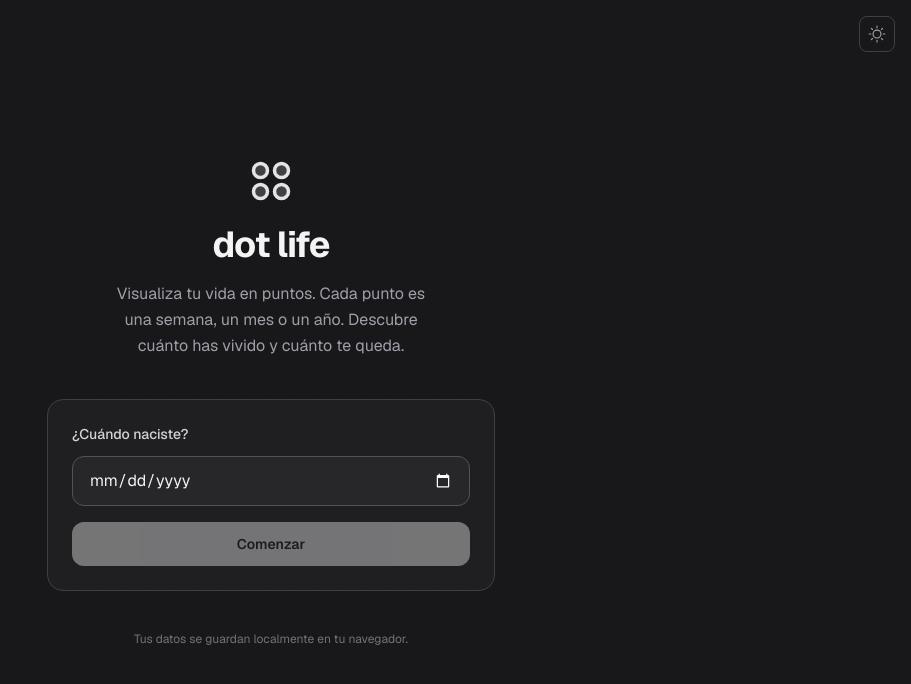
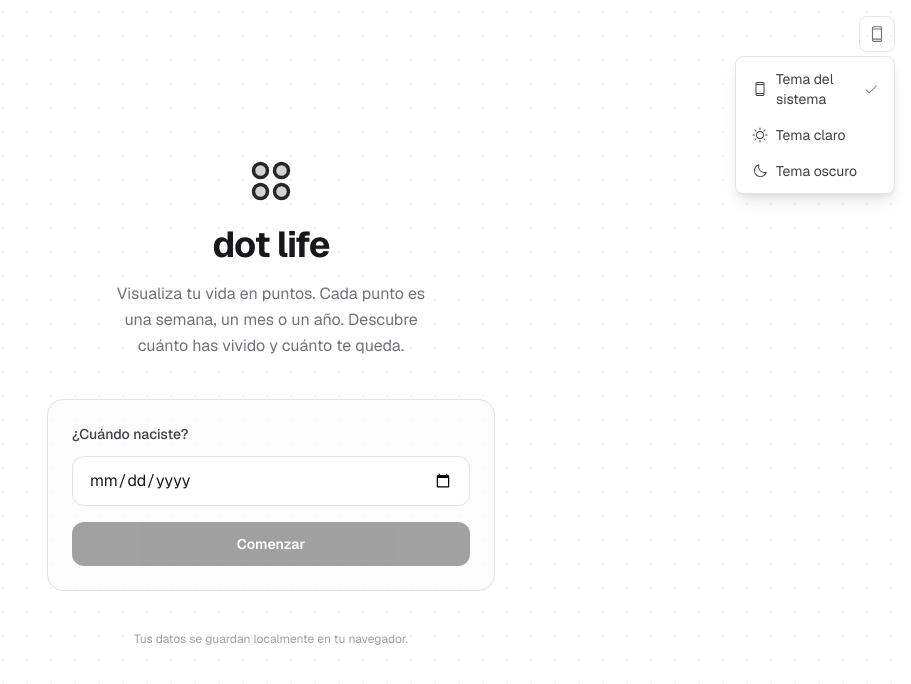
Before and after one commit to jolle11/dot-life, a Next.js app: page / in a window 1280 px wide. Both pictures are taken after a click on the button "Cambiar tema". Shown: the top 684 px of the page, without its empty margins (369-1280 px from the left). Built offline with nearby package versions, Linux system fonts and the light colour scheme.

Commit message:
chore: improve theme detection and consolidate component imports

```diff
--- a/components/MilestoneEditor.tsx
+++ b/components/MilestoneEditor.tsx
@@ -7,7 +7,6 @@ import {
   Check,
   PencilSimple,
   Plus,
-  Star,
   Trash,
   X,
 } from "@phosphor-icons/react";
@@ -164,24 +163,7 @@ export function MilestoneEditor({ milestones, onChange, birthDate }: Props) {
   }
 
   return (
-    <div className="rounded-xl border border-zinc-200 p-4 dark:border-zinc-700">
-      <div className="mb-3 flex items-center justify-between">
-        <div className="flex items-center gap-1.5 text-sm font-medium text-zinc-500 dark:text-zinc-400">
-          <Star size={16} weight="fill" />
-          {t.milestones} ({milestones.length})
-        </div>
-        {!adding && (
-          <button
-            type="button"
-            onClick={() => { setAdding(true); setEditingId(null); }}
-            className="flex items-center gap-1 rounded-md border border-dashed border-zinc-300 px-2.5 py-1 text-xs text-zinc-400 transition-colors hover:border-zinc-400 hover:text-zinc-600 dark:border-zinc-600 dark:text-zinc-500 dark:hover:border-zinc-500 dark:hover:text-zinc-300"
-          >
-            <Plus size={12} weight="bold" />
-            {t.addMilestone}
-          </button>
-        )}
-      </div>
-
+    <div>
       {/* Milestone list */}
       {milestones.length > 0 && (
         <div className="mb-3 flex flex-wrap gap-2">
@@ -234,7 +216,7 @@ export function MilestoneEditor({ milestones, onChange, birthDate }: Props) {
       )}
 
       {/* Add form */}
-      {adding && (
+      {adding ? (
         <MilestoneForm
           initial={{
             label: "",
@@ -248,10 +230,19 @@ export function MilestoneEditor({ milestones, onChange, birthDate }: Props) {
           placeholderLabel={t.milestonePlaceholder}
           dateRangeLabel={t.dateRange}
         />
+      ) : (
+        <button
+          type="button"
+          onClick={() => { setAdding(true); setEditingId(null); }}
+          className="flex items-center gap-1 rounded-md border border-dashed border-zinc-300 px-2.5 py-1 text-xs text-zinc-400 transition-colors hover:border-zinc-400 hover:text-zinc-600 dark:border-zinc-600 dark:text-zinc-500 dark:hover:border-zinc-500 dark:hover:text-zinc-300"
+        >
+          <Plus size={12} weight="bold" />
+          {t.addMilestone}
+        </button>
       )}
 
       {milestones.length === 0 && !adding && (
-        <p className="text-center text-xs text-zinc-400 dark:text-zinc-500">
+        <p className="mt-2 text-xs text-zinc-400 dark:text-zinc-500">
           {t.noMilestones}
         </p>
       )}
--- a/components/StatsPanel.tsx
+++ b/components/StatsPanel.tsx
@@ -11,6 +11,11 @@ import {
   Percent,
   Cake,
   Timer,
+  Heart,
+  Wind,
+  Moon,
+  Bed,
+  CaretDown,
 } from "@phosphor-icons/react";
 import { type ReactNode, useEffect, useState } from "react";
 
@@ -103,9 +108,23 @@ export function StatsPanel({ birthDate, lifeExpectancy, locale }: Props) {
   const stats = getStats(birthDate, lifeExpectancy);
   const { elapsed, remaining } = useLiveClocks(birthDate, lifeExpectancy);
   const numLocale = getNumberLocale(locale);
+  const [showFunStats, setShowFunStats] = useState(false);
+
+  // Fun stats — derived from live elapsed time for real-time updates
+  const totalSecondsLived =
+    ((((elapsed.years * 12 + elapsed.months) * 30.44 + elapsed.days) * 24 +
+      elapsed.hours) *
+      60 +
+      elapsed.minutes) *
+      60 +
+    elapsed.seconds;
+  const heartbeats = Math.round(totalSecondsLived * (70 / 60));  // ~70 bpm
+  const breaths = Math.round(totalSecondsLived * (15 / 60));     // ~15 rpm
+  const hoursSlept = Math.round(totalSecondsLived / 3600 / 3);   // ~8h/day = 1/3 of time
+  const fullMoons = Math.round(totalSecondsLived / (29.53 * 24 * 3600));
 
   return (
-    <div className="grid grid-cols-2 gap-2 sm:grid-cols-3">
+    <div className="grid grid-cols-2 gap-3 sm:grid-cols-3">
       <StatCard
         icon={<Calendar size={20} />}
         label={t.age}
@@ -180,6 +199,40 @@ export function StatsPanel({ birthDate, lifeExpectancy, locale }: Props) {
           </p>
         </div>
       </div>
+
+      <div className="col-span-2 sm:col-span-3 rounded-lg border border-zinc-200 dark:border-zinc-700 overflow-hidden">
+        <button
+          type="button"
+          onClick={() => setShowFunStats((v) => !v)}
+          className="flex w-full items-center justify-between p-3 text-left transition-colors hover:bg-zinc-50 dark:hover:bg-zinc-800/50"
+        >
+          <span className="text-sm font-medium text-zinc-600 dark:text-zinc-400">
+            {t.funStats}
+          </span>
+          <CaretDown
+            size={16}
+            className={`text-zinc-400 transition-transform duration-200 ${showFunStats ? "rotate-180" : ""}`}
+          />
+        </button>
+        {showFunStats && (
+          <div className="border-t border-zinc-200 dark:border-zinc-700 grid grid-cols-2 divide-x divide-y divide-zinc-200 dark:divide-zinc-700 sm:grid-cols-4 sm:divide-y-0">
+            {[
+              { icon: <Heart size={20} />, label: t.heartbeats, value: heartbeats.toLocaleString(numLocale) },
+              { icon: <Wind size={20} />, label: t.breaths, value: breaths.toLocaleString(numLocale) },
+              { icon: <Bed size={20} />, label: t.hoursSlept, value: hoursSlept.toLocaleString(numLocale) },
+              { icon: <Moon size={20} />, label: t.fullMoons, value: fullMoons.toLocaleString(numLocale) },
+            ].map(({ icon, label, value }) => (
+              <div key={label} className="flex items-center gap-3 p-3">
+                <div className="text-zinc-400">{icon}</div>
+                <div>
+                  <p className="text-sm text-zinc-500 dark:text-zinc-400">{label}</p>
+                  <p className="font-semibold tabular-nums text-base text-zinc-900 dark:text-zinc-100">{value}</p>
+                </div>
+              </div>
+            ))}
+          </div>
+        )}
+      </div>
     </div>
   );
 }
--- a/components/ThemeToggle.tsx
+++ b/components/ThemeToggle.tsx
@@ -1,33 +1,87 @@
 "use client";
 
 import { useT } from "@/lib/i18n";
-import { Moon, Sun } from "@phosphor-icons/react";
-import { useEffect, useState } from "react";
+import { Moon, Sun, DeviceMobile, Check } from "@phosphor-icons/react";
+import { useEffect, useRef, useState } from "react";
+
+type ThemeMode = "system" | "light" | "dark";
 
 export function ThemeToggle() {
   const t = useT();
-  const [dark, setDark] = useState(false);
+  const [mode, setMode] = useState<ThemeMode>("system");
+  const [open, setOpen] = useState(false);
+  const ref = useRef<HTMLDivElement>(null);
 
   useEffect(() => {
-    const isDark = document.documentElement.classList.contains("dark");
-    setDark(isDark);
+    const saved = localStorage.getItem("dot-life-theme") as ThemeMode | null;
+    setMode(saved ?? "system");
   }, []);
 
-  function toggle() {
-    const next = !dark;
-    setDark(next);
-    document.documentElement.classList.toggle("dark", next);
-    localStorage.setItem("dot-life-theme", next ? "dark" : "light");
+  useEffect(() => {
+    function onClickOutside(e: MouseEvent) {
+      if (ref.current && !ref.current.contains(e.target as Node)) {
+        setOpen(false);
+      }
+    }
+    document.addEventListener("mousedown", onClickOutside);
+    return () => document.removeEventListener("mousedown", onClickOutside);
+  }, []);
+
+  function select(next: ThemeMode) {
+    setMode(next);
+    setOpen(false);
+    if (next === "dark") {
+      document.documentElement.classList.add("dark");
+      localStorage.setItem("dot-life-theme", "dark");
+    } else if (next === "light") {
+      document.documentElement.classList.remove("dark");
+      localStorage.setItem("dot-life-theme", "light");
+    } else {
+      localStorage.removeItem("dot-life-theme");
+      const prefersDark = window.matchMedia("(prefers-color-scheme: dark)").matches;
+      document.documentElement.classList.toggle("dark", prefersDark);
+    }
   }
 
+  const icon =
+    mode === "dark" ? <Moon size={18} /> :
+    mode === "light" ? <Sun size={18} /> :
+    <DeviceMobile size={18} />;
+
+  const options: { value: ThemeMode; label: string; icon: React.ReactNode }[] = [
+    { value: "system", label: t.themeSystem, icon: <DeviceMobile size={16} /> },
+    { value: "light",  label: t.themeLight,  icon: <Sun size={16} /> },
+    { value: "dark",   label: t.themeDark,   icon: <Moon size={16} /> },
+  ];
+
   return (
+    <div ref={ref} className="relative">
       <button
         type="button"
-      onClick={toggle}
+        onClick={() => setOpen((o) => !o)}
         className="rounded-lg border border-zinc-200 p-2 text-zinc-500 transition-colors hover:text-zinc-900 dark:border-zinc-700 dark:text-zinc-400 dark:hover:text-zinc-100"
         aria-label={t.toggleTheme}
+        title={t.toggleTheme}
       >
-      {dark ? <Sun size={18} /> : <Moon size={18} />}
+        {icon}
       </button>
+
+      {open && (
+        <div className="absolute right-0 top-full mt-1 z-50 min-w-[160px] rounded-lg border border-zinc-200 bg-white p-1 shadow-lg dark:border-zinc-700 dark:bg-zinc-900">
+          {options.map((opt) => (
+            <button
+              key={opt.value}
+              type="button"
+              onClick={() => select(opt.value)}
+              className="flex w-full items-center gap-2 rounded-md px-3 py-2 text-sm text-zinc-700 hover:bg-zinc-100 dark:text-zinc-300 dark:hover:bg-zinc-800"
+            >
+              {opt.icon}
+              <span className="flex-1 text-left">{opt.label}</span>
+              {mode === opt.value && <Check size={14} className="text-zinc-500 dark:text-zinc-400" />}
+            </button>
+          ))}
+        </div>
+      )}
+    </div>
   );
 }
--- a/components/ViewModeToggle.tsx
+++ b/components/ViewModeToggle.tsx
@@ -14,7 +14,7 @@ export function ViewModeToggle({ value, onChange }: Props) {
   const modes: { value: ViewMode; label: string }[] = [
     { value: "weeks", label: t.weeks },
     { value: "months", label: t.months },
-    { value: "years", label: t.years },
+    { value: "years", label: t.yearsView },
   ];
 
   return (
```
Lines whose indentation alone changed are shown as unchanged.
